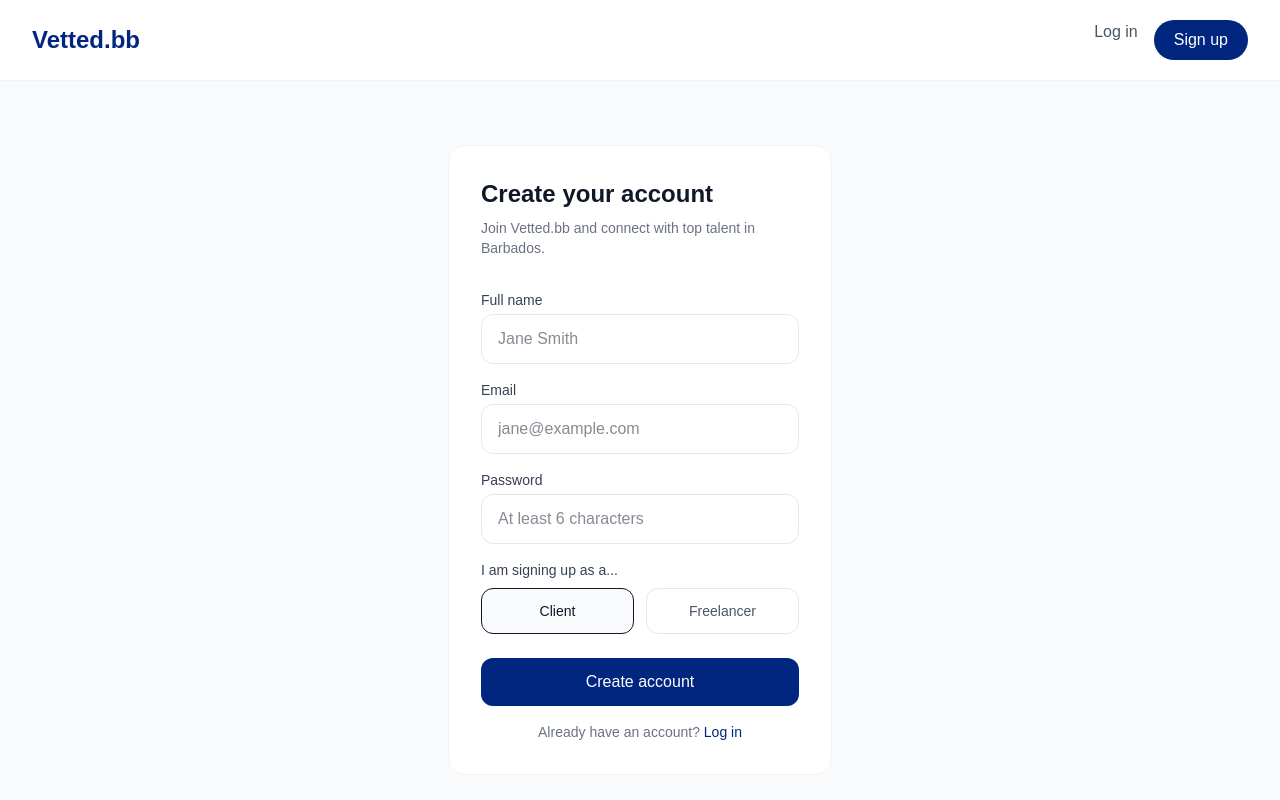
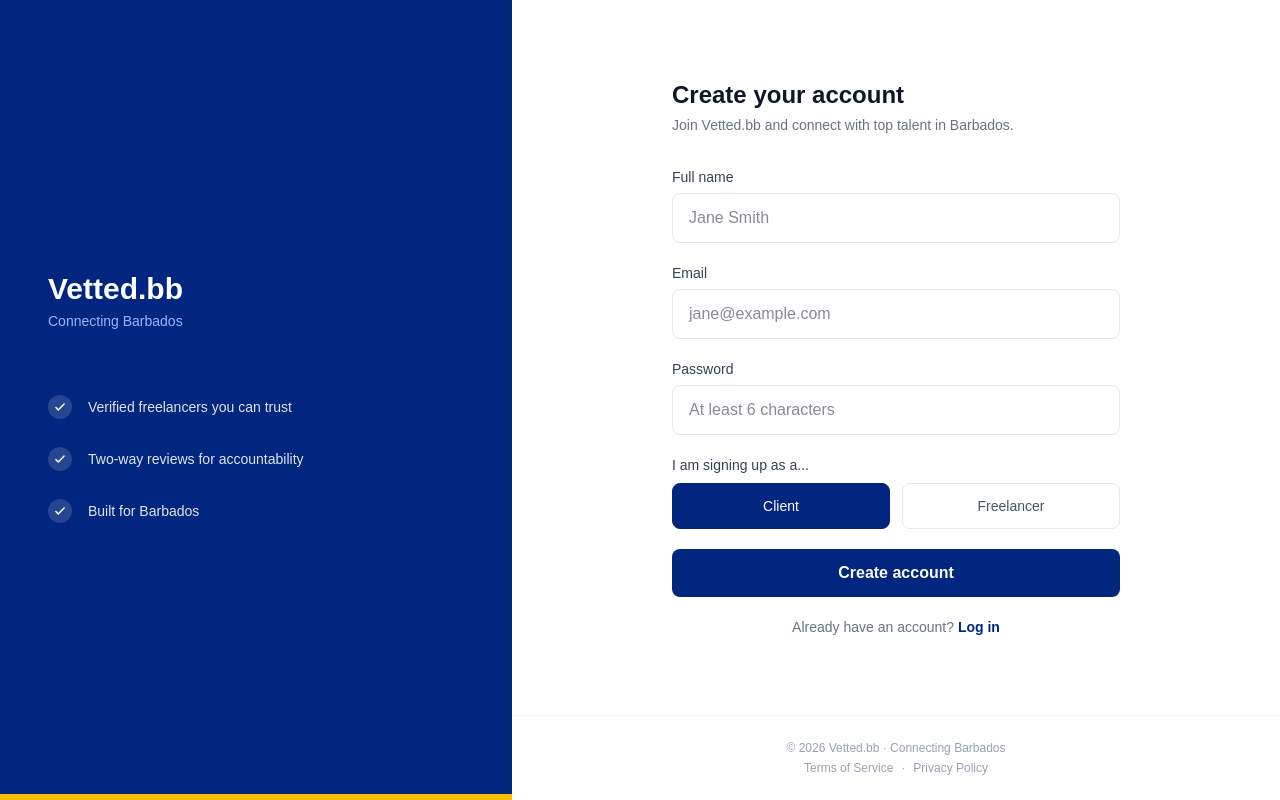
Before and after one commit to CodeCarson246/Vetted-bb, a Next.js app: page /signup in a window 1280 px wide. Shown: the top 800 px of the page. Built offline with nearby package versions, Linux system fonts and the light colour scheme; no server answers.

Commit message:
premium login and signup page redesign

```diff
--- a/app/login/page.js
+++ b/app/login/page.js
@@ -2,6 +2,12 @@
 import { useState } from 'react'
 import { useRouter } from 'next/navigation'
 import { supabase } from '@/lib/supabase'
+
+const trustPoints = [
+  'Verified freelancers you can trust',
+  'Two-way reviews for accountability',
+  'Built for Barbados',
+]
 
 export default function Login() {
   const router = useRouter()
@@ -49,47 +55,72 @@ export default function Login() {
   }
 
   return (
-    <main className="min-h-screen bg-gray-50">
-      <nav className="flex items-center justify-between px-8 py-5 bg-white border-b border-gray-100">
-        <a href="/" className="text-2xl font-bold" style={{ color: '#00267F' }}>Vetted.bb</a>
-        <div className="flex gap-4">
-          <a href="/login" className="text-gray-600 hover:text-gray-900 font-medium">Log in</a>
-          <a href="/signup" className="text-white px-5 py-2 rounded-full font-medium hover:opacity-90 transition-opacity" style={{ backgroundColor: '#00267F' }}>Sign up</a>
+    <main className="min-h-screen flex">
+
+      {/* Left panel — desktop only */}
+      <div className="hidden md:flex md:w-2/5 flex-col" style={{ backgroundColor: '#00267F' }}>
+        <div className="flex-1 flex flex-col justify-center px-12 py-16">
+          {/* Logo */}
+          <a href="/" className="text-3xl font-bold text-white mb-1 hover:opacity-90 transition-opacity">Vetted.bb</a>
+          <p className="text-sm font-medium mb-16" style={{ color: '#93b8ff' }}>Connecting Barbados</p>
+
+          {/* Trust bullets */}
+          <div className="flex flex-col gap-7">
+            {trustPoints.map(point => (
+              <div key={point} className="flex items-center gap-4">
+                <div className="w-6 h-6 rounded-full flex items-center justify-center flex-shrink-0" style={{ backgroundColor: 'rgba(255,255,255,0.15)' }}>
+                  <svg className="w-3.5 h-3.5 text-white" fill="none" stroke="currentColor" strokeWidth="2.5" viewBox="0 0 24 24">
+                    <path strokeLinecap="round" strokeLinejoin="round" d="M5 13l4 4L19 7" />
+                  </svg>
                 </div>
-      </nav>
+                <p className="text-sm" style={{ color: 'rgba(255,255,255,0.88)' }}>{point}</p>
+              </div>
+            ))}
+          </div>
+        </div>
 
-      <div className="max-w-md mx-auto px-8 py-16">
-        <div className="bg-white rounded-2xl p-8 border border-gray-100">
-          <h1 className="text-2xl font-bold text-gray-900 mb-2">Welcome back</h1>
+        {/* Yellow accent stripe */}
+        <div className="h-1.5 w-full flex-shrink-0" style={{ backgroundColor: '#F9C000' }} />
+      </div>
+
+      {/* Right panel */}
+      <div className="flex-1 flex flex-col bg-white min-h-screen">
+        <div className="flex-1 flex flex-col items-center justify-center px-8 py-12">
+
+          {/* Mobile logo */}
+          <a href="/" className="md:hidden text-2xl font-bold mb-10 hover:opacity-80 transition-opacity" style={{ color: '#00267F' }}>Vetted.bb</a>
+
+          <div className="w-full max-w-md">
+            <h1 className="text-2xl font-bold text-gray-900 mb-1">Welcome back</h1>
             <p className="text-gray-500 text-sm mb-8">Log in to your Vetted.bb account.</p>
 
-          <form onSubmit={handleSubmit} className="flex flex-col gap-4">
+            <form onSubmit={handleSubmit} className="flex flex-col gap-5">
               <div>
-              <label className="block text-sm font-medium text-gray-700 mb-1">Email</label>
+                <label className="block text-sm font-medium text-gray-700 mb-1.5">Email</label>
                 <input
                   type="email"
                   required
                   value={email}
                   onChange={e => setEmail(e.target.value)}
                   placeholder="jane@example.com"
-                className="w-full px-4 py-3 border border-gray-200 rounded-xl text-gray-900 outline-none focus:border-gray-400 bg-white"
+                  className="w-full px-4 py-3 border border-gray-200 rounded-lg text-gray-900 outline-none focus:border-gray-800 bg-white transition-colors"
                 />
               </div>
 
               <div>
-              <label className="block text-sm font-medium text-gray-700 mb-1">Password</label>
+                <label className="block text-sm font-medium text-gray-700 mb-1.5">Password</label>
                 <input
                   type="password"
                   required
                   value={password}
                   onChange={e => setPassword(e.target.value)}
                   placeholder="Your password"
-                className="w-full px-4 py-3 border border-gray-200 rounded-xl text-gray-900 outline-none focus:border-gray-400 bg-white"
+                  className="w-full px-4 py-3 border border-gray-200 rounded-lg text-gray-900 outline-none focus:border-gray-800 bg-white transition-colors"
                 />
                 <button
                   type="button"
                   onClick={() => { setShowForgot(v => !v); setResetSent(false); setResetError(null) }}
-                className="mt-2 text-xs font-medium hover:opacity-80 transition-opacity"
+                  className="mt-2 text-xs font-medium hover:opacity-75 transition-opacity"
                   style={{ color: '#00267F' }}
                 >
                   Forgot your password?
@@ -97,7 +128,7 @@ export default function Login() {
               </div>
 
               {showForgot && (
-              <div className="bg-gray-50 border border-gray-100 rounded-xl p-4 flex flex-col gap-3">
+                <div className="bg-gray-50 border border-gray-100 rounded-lg p-4 flex flex-col gap-3">
                   {resetSent ? (
                     <p className="text-sm text-green-700 bg-green-50 border border-green-200 rounded-lg px-3 py-2.5">
                       Check your email for a reset link.
@@ -111,7 +142,7 @@ export default function Login() {
                         value={resetEmail}
                         onChange={e => setResetEmail(e.target.value)}
                         placeholder="jane@example.com"
-                      className="w-full px-4 py-2.5 border border-gray-200 rounded-lg text-gray-900 text-sm outline-none focus:border-gray-400 bg-white"
+                        className="w-full px-4 py-2.5 border border-gray-200 rounded-lg text-gray-900 text-sm outline-none focus:border-gray-800 bg-white transition-colors"
                       />
                       {resetError && (
                         <p className="text-xs text-red-600 bg-red-50 border border-red-200 rounded-lg px-3 py-2">{resetError}</p>
@@ -131,13 +162,13 @@ export default function Login() {
               )}
 
               {error && (
-              <p className="text-sm text-red-600 bg-red-50 border border-red-200 rounded-xl px-4 py-3">{error}</p>
+                <p className="text-sm text-red-600 bg-red-50 border border-red-200 rounded-lg px-4 py-3">{error}</p>
               )}
 
               <button
                 type="submit"
                 disabled={loading}
-              className="w-full text-white py-3 rounded-xl font-medium hover:opacity-90 transition-opacity disabled:opacity-50 disabled:cursor-not-allowed mt-2"
+                className="w-full text-white py-3 rounded-lg font-semibold hover:opacity-90 transition-opacity disabled:opacity-50 disabled:cursor-not-allowed"
                 style={{ backgroundColor: '#00267F' }}
               >
                 {loading ? 'Logging in...' : 'Log in'}
@@ -145,15 +176,22 @@ export default function Login() {
 
               <p className="text-center text-sm text-gray-500">
                 Don't have an account?{' '}
-              <a href="/signup" className="font-medium hover:underline" style={{ color: '#00267F' }}>Sign up</a>
+                <a href="/signup" className="font-semibold hover:opacity-75 transition-opacity" style={{ color: '#00267F' }}>Sign up</a>
               </p>
             </form>
           </div>
         </div>
 
-      <footer className="border-t border-gray-100 py-8 text-center text-gray-400 text-sm mt-12">
-        © 2026 Vetted.bb · Connecting Barbados
+        <footer className="px-8 py-6 text-center text-gray-400 text-xs border-t border-gray-100">
+          <p>© 2026 Vetted.bb · Connecting Barbados</p>
+          <p className="mt-1">
+            <a href="/terms" className="hover:text-gray-600 transition-colors">Terms of Service</a>
+            <span className="mx-2">·</span>
+            <a href="/privacy" className="hover:text-gray-600 transition-colors">Privacy Policy</a>
+          </p>
         </footer>
+      </div>
+
     </main>
   )
 }
--- a/app/privacy/page.js
+++ b/app/privacy/page.js
@@ -261,7 +261,12 @@ export default function Privacy() {
       </div>
 
       <footer className="border-t border-gray-100 py-8 text-center text-gray-400 text-sm mt-8">
-        © 2026 Vetted.bb · Connecting Barbados
+        <p>© 2026 Vetted.bb · Connecting Barbados</p>
+        <p className="mt-1.5 text-xs">
+          <a href="/terms" className="hover:text-gray-600 transition-colors">Terms of Service</a>
+          <span className="mx-2">·</span>
+          <a href="/privacy" className="hover:text-gray-600 transition-colors">Privacy Policy</a>
+        </p>
       </footer>
     </main>
   )
--- a/app/reset-password/page.js
+++ b/app/reset-password/page.js
@@ -107,7 +107,12 @@ export default function ResetPassword() {
       </div>
 
       <footer className="border-t border-gray-100 py-8 text-center text-gray-400 text-sm mt-12">
-        © 2026 Vetted.bb · Connecting Barbados
+        <p>© 2026 Vetted.bb · Connecting Barbados</p>
+        <p className="mt-1.5 text-xs">
+          <a href="/terms" className="hover:text-gray-600 transition-colors">Terms of Service</a>
+          <span className="mx-2">·</span>
+          <a href="/privacy" className="hover:text-gray-600 transition-colors">Privacy Policy</a>
+        </p>
       </footer>
     </main>
   )
--- a/app/signup/page.js
+++ b/app/signup/page.js
@@ -2,6 +2,12 @@
 import { useState } from 'react'
 import { useRouter } from 'next/navigation'
 import { supabase } from '@/lib/supabase'
+
+const trustPoints = [
+  'Verified freelancers you can trust',
+  'Two-way reviews for accountability',
+  'Built for Barbados',
+]
 
 export default function SignUp() {
   const router = useRouter()
@@ -37,61 +43,88 @@ export default function SignUp() {
   }
 
   return (
-    <main className="min-h-screen bg-gray-50">
-      <nav className="flex items-center justify-between px-8 py-5 bg-white border-b border-gray-100">
-        <a href="/" className="text-2xl font-bold" style={{ color: '#00267F' }}>Vetted.bb</a>
-        <div className="flex gap-4">
-          <a href="/login" className="text-gray-600 hover:text-gray-900 font-medium">Log in</a>
-          <a href="/signup" className="text-white px-5 py-2 rounded-full font-medium hover:opacity-90 transition-opacity" style={{ backgroundColor: '#00267F' }}>Sign up</a>
+    <main className="min-h-screen flex">
+
+      {/* Left panel — desktop only */}
+      <div className="hidden md:flex md:w-2/5 flex-col" style={{ backgroundColor: '#00267F' }}>
+        <div className="flex-1 flex flex-col justify-center px-12 py-16">
+          {/* Logo */}
+          <a href="/" className="text-3xl font-bold text-white mb-1 hover:opacity-90 transition-opacity">Vetted.bb</a>
+          <p className="text-sm font-medium mb-16" style={{ color: '#93b8ff' }}>Connecting Barbados</p>
+
+          {/* Trust bullets */}
+          <div className="flex flex-col gap-7">
+            {trustPoints.map(point => (
+              <div key={point} className="flex items-center gap-4">
+                <div className="w-6 h-6 rounded-full flex items-center justify-center flex-shrink-0" style={{ backgroundColor: 'rgba(255,255,255,0.15)' }}>
+                  <svg className="w-3.5 h-3.5 text-white" fill="none" stroke="currentColor" strokeWidth="2.5" viewBox="0 0 24 24">
+                    <path strokeLinecap="round" strokeLinejoin="round" d="M5 13l4 4L19 7" />
+                  </svg>
                 </div>
-      </nav>
+                <p className="text-sm" style={{ color: 'rgba(255,255,255,0.88)' }}>{point}</p>
+              </div>
+            ))}
+          </div>
+        </div>
 
-      <div className="max-w-md mx-auto px-8 py-16">
-        <div className="bg-white rounded-2xl p-8 border border-gray-100">
-          <h1 className="text-2xl font-bold text-gray-900 mb-2">Create your account</h1>
+        {/* Yellow accent stripe */}
+        <div className="h-1.5 w-full flex-shrink-0" style={{ backgroundColor: '#F9C000' }} />
+      </div>
+
+      {/* Right panel */}
+      <div className="flex-1 flex flex-col bg-white min-h-screen">
+        <div className="flex-1 flex flex-col items-center justify-center px-8 py-12">
+
+          {/* Mobile logo */}
+          <a href="/" className="md:hidden text-2xl font-bold mb-10 hover:opacity-80 transition-opacity" style={{ color: '#00267F' }}>Vetted.bb</a>
+
+          <div className="w-full max-w-md">
+            {success ? (
+              <div className="text-center">
+                <p className="text-4xl mb-4">📬</p>
+                <h2 className="text-xl font-bold text-gray-900 mb-2">Check your email</h2>
+                <p className="text-gray-500 text-sm">We sent a confirmation link to <span className="font-medium text-gray-700">{email}</span>. Click it to activate your account.</p>
+                <a href="/login" className="inline-block mt-8 text-sm font-semibold hover:opacity-75 transition-opacity" style={{ color: '#00267F' }}>Back to log in →</a>
+              </div>
+            ) : (
+              <>
+                <h1 className="text-2xl font-bold text-gray-900 mb-1">Create your account</h1>
                 <p className="text-gray-500 text-sm mb-8">Join Vetted.bb and connect with top talent in Barbados.</p>
 
-          {success ? (
-            <div className="bg-green-50 border border-green-200 rounded-xl p-5 text-center">
-              <p className="text-2xl mb-3">📬</p>
-              <p className="font-semibold text-green-800 mb-1">Check your email</p>
-              <p className="text-green-700 text-sm">We sent a confirmation link to <span className="font-medium">{email}</span>. Click it to activate your account.</p>
-            </div>
-          ) : (
-            <form onSubmit={handleSubmit} className="flex flex-col gap-4">
+                <form onSubmit={handleSubmit} className="flex flex-col gap-5">
                   <div>
-                <label className="block text-sm font-medium text-gray-700 mb-1">Full name</label>
+                    <label className="block text-sm font-medium text-gray-700 mb-1.5">Full name</label>
                     <input
                       type="text"
                       required
                       value={fullName}
                       onChange={e => setFullName(e.target.value)}
                       placeholder="Jane Smith"
-                  className="w-full px-4 py-3 border border-gray-200 rounded-xl text-gray-900 outline-none focus:border-gray-400 bg-white"
+                      className="w-full px-4 py-3 border border-gray-200 rounded-lg text-gray-900 outline-none focus:border-gray-800 bg-white transition-colors"
                     />
                   </div>
 
                   <div>
-                <label className="block text-sm font-medium text-gray-700 mb-1">Email</label>
+                    <label className="block text-sm font-medium text-gray-700 mb-1.5">Email</label>
                     <input
                       type="email"
                       required
                       value={email}
                       onChange={e => setEmail(e.target.value)}
                       placeholder="jane@example.com"
-                  className="w-full px-4 py-3 border border-gray-200 rounded-xl text-gray-900 outline-none focus:border-gray-400 bg-white"
+                      className="w-full px-4 py-3 border border-gray-200 rounded-lg text-gray-900 outline-none focus:border-gray-800 bg-white transition-colors"
                     />
                   </div>
 
                   <div>
-                <label className="block text-sm font-medium text-gray-700 mb-1">Password</label>
+                    <label className="block text-sm font-medium text-gray-700 mb-1.5">Password</label>
                     <input
                       type="password"
                       required
                       value={password}
                       onChange={e => setPassword(e.target.value)}
                       placeholder="At least 6 characters"
-                  className="w-full px-4 py-3 border border-gray-200 rounded-xl text-gray-900 outline-none focus:border-gray-400 bg-white"
+                      className="w-full px-4 py-3 border border-gray-200 rounded-lg text-gray-900 outline-none focus:border-gray-800 bg-white transition-colors"
                     />
                   </div>
 
@@ -101,14 +134,16 @@ export default function SignUp() {
                       <button
                         type="button"
                         onClick={() => setRole('client')}
-                    className={`flex-1 py-3 rounded-xl border text-sm font-medium transition-colors ${role === 'client' ? 'border-gray-900 bg-gray-50 text-gray-900' : 'border-gray-200 text-gray-600 hover:border-gray-300'}`}
+                        className={`flex-1 py-3 rounded-lg border text-sm font-medium transition-colors ${role === 'client' ? 'text-white' : 'border-gray-200 text-gray-600 hover:border-gray-300 bg-white'}`}
+                        style={role === 'client' ? { backgroundColor: '#00267F', borderColor: '#00267F' } : {}}
                       >
                         Client
                       </button>
                       <button
                         type="button"
                         onClick={() => setRole('freelancer')}
-                    className={`flex-1 py-3 rounded-xl border text-sm font-medium transition-colors ${role === 'freelancer' ? 'border-gray-900 bg-gray-50 text-gray-900' : 'border-gray-200 text-gray-600 hover:border-gray-300'}`}
+                        className={`flex-1 py-3 rounded-lg border text-sm font-medium transition-colors ${role === 'freelancer' ? 'text-white' : 'border-gray-200 text-gray-600 hover:border-gray-300 bg-white'}`}
+                        style={role === 'freelancer' ? { backgroundColor: '#00267F', borderColor: '#00267F' } : {}}
                       >
                         Freelancer
                       </button>
@@ -116,13 +151,13 @@ export default function SignUp() {
                   </div>
 
                   {error && (
-                <p className="text-sm text-red-600 bg-red-50 border border-red-200 rounded-xl px-4 py-3">{error}</p>
+                    <p className="text-sm text-red-600 bg-red-50 border border-red-200 rounded-lg px-4 py-3">{error}</p>
                   )}
 
                   <button
                     type="submit"
                     disabled={loading}
-                className="w-full text-white py-3 rounded-xl font-medium hover:opacity-90 transition-opacity disabled:opacity-50 disabled:cursor-not-allowed mt-2"
+                    className="w-full text-white py-3 rounded-lg font-semibold hover:opacity-90 transition-opacity disabled:opacity-50 disabled:cursor-not-allowed"
                     style={{ backgroundColor: '#00267F' }}
                   >
                     {loading ? 'Creating account...' : 'Create account'}
@@ -130,16 +165,24 @@ export default function SignUp() {
 
                   <p className="text-center text-sm text-gray-500">
                     Already have an account?{' '}
-                <a href="/login" className="font-medium hover:underline" style={{ color: '#00267F' }}>Log in</a>
+                    <a href="/login" className="font-semibold hover:opacity-75 transition-opacity" style={{ color: '#00267F' }}>Log in</a>
                   </p>
                 </form>
+              </>
             )}
           </div>
         </div>
 
-      <footer className="border-t border-gray-100 py-8 text-center text-gray-400 text-sm mt-12">
-        © 2026 Vetted.bb · Connecting Barbados
+        <footer className="px-8 py-6 text-center text-gray-400 text-xs border-t border-gray-100">
+          <p>© 2026 Vetted.bb · Connecting Barbados</p>
+          <p className="mt-1">
+            <a href="/terms" className="hover:text-gray-600 transition-colors">Terms of Service</a>
+            <span className="mx-2">·</span>
+            <a href="/privacy" className="hover:text-gray-600 transition-colors">Privacy Policy</a>
+          </p>
         </footer>
+      </div>
+
     </main>
   )
 }
--- a/app/terms/page.js
+++ b/app/terms/page.js
@@ -240,7 +240,12 @@ export default function Terms() {
       </div>
 
       <footer className="border-t border-gray-100 py-8 text-center text-gray-400 text-sm mt-8">
-        © 2026 Vetted.bb · Connecting Barbados
+        <p>© 2026 Vetted.bb · Connecting Barbados</p>
+        <p className="mt-1.5 text-xs">
+          <a href="/terms" className="hover:text-gray-600 transition-colors">Terms of Service</a>
+          <span className="mx-2">·</span>
+          <a href="/privacy" className="hover:text-gray-600 transition-colors">Privacy Policy</a>
+        </p>
       </footer>
     </main>
   )
```
Lines whose indentation alone changed are shown as unchanged.
